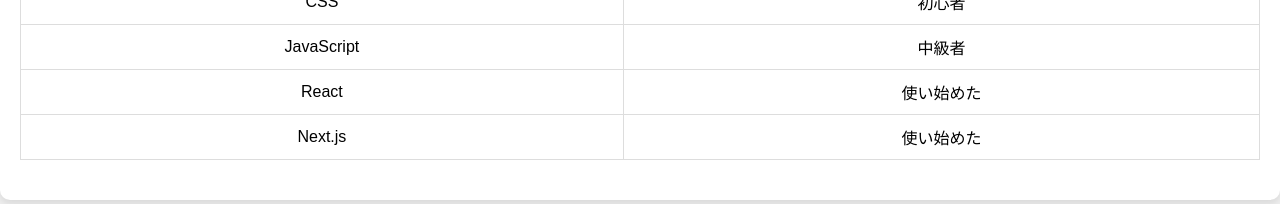
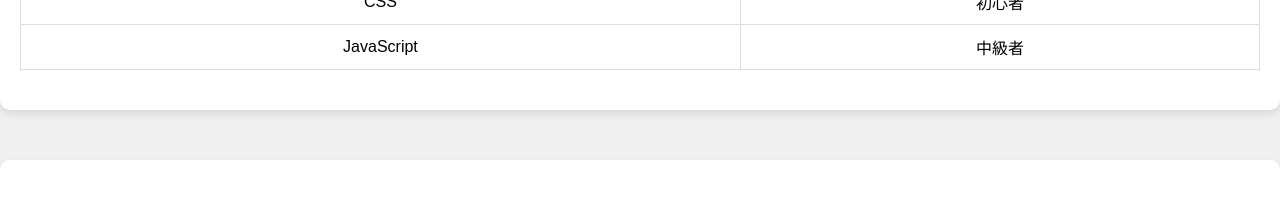
Before and after one commit to HibikiKobayashii/portforio, a Next.js app: page / in a window 1280 px wide. Shown: the part 704-908 px from the top of the page. Built offline with nearby package versions, Linux system fonts and the light colour scheme.

Commit message:
Update index.tsx

```diff
--- a/pages/index.tsx
+++ b/pages/index.tsx
@@ -101,14 +101,7 @@ const App = () => {
                 <td style={{ padding: "10px", border: "1px solid #ddd" }}>JavaScript</td>
                 <td style={{ padding: "10px", border: "1px solid #ddd" }}>中級者</td>
               </tr>
-              <tr>
-                <td style={{ padding: "10px", border: "1px solid #ddd" }}>React</td>
-                <td style={{ padding: "10px", border: "1px solid #ddd" }}>使い始めた</td>
-              </tr>
-              <tr>
-                <td style={{ padding: "10px", border: "1px solid #ddd" }}>Next.js</td>
-                <td style={{ padding: "10px", border: "1px solid #ddd" }}>使い始めた</td>
-              </tr>
+
             </tbody>
           </table>
         </section>
```
